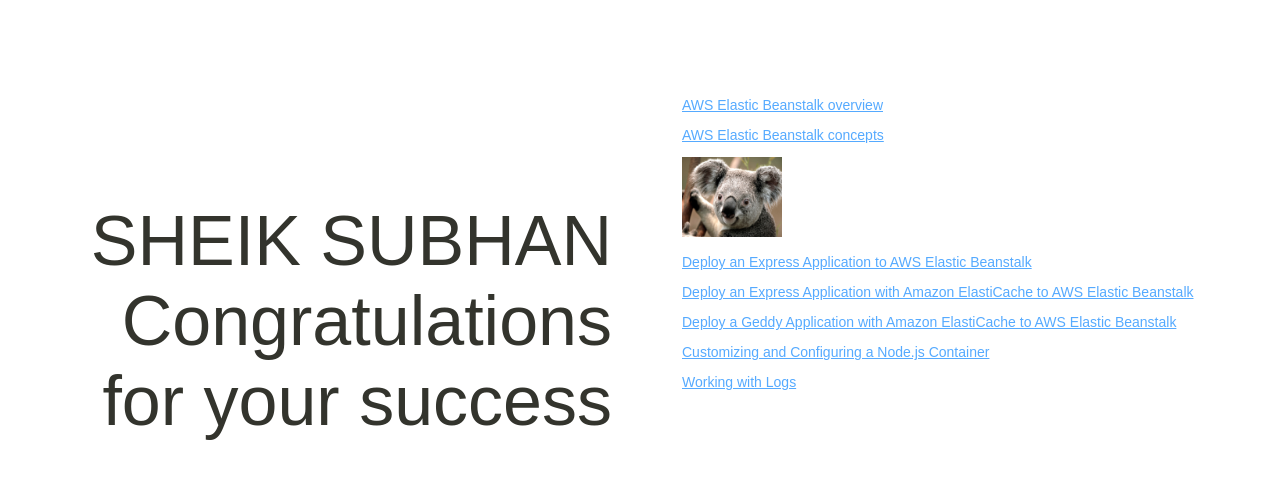
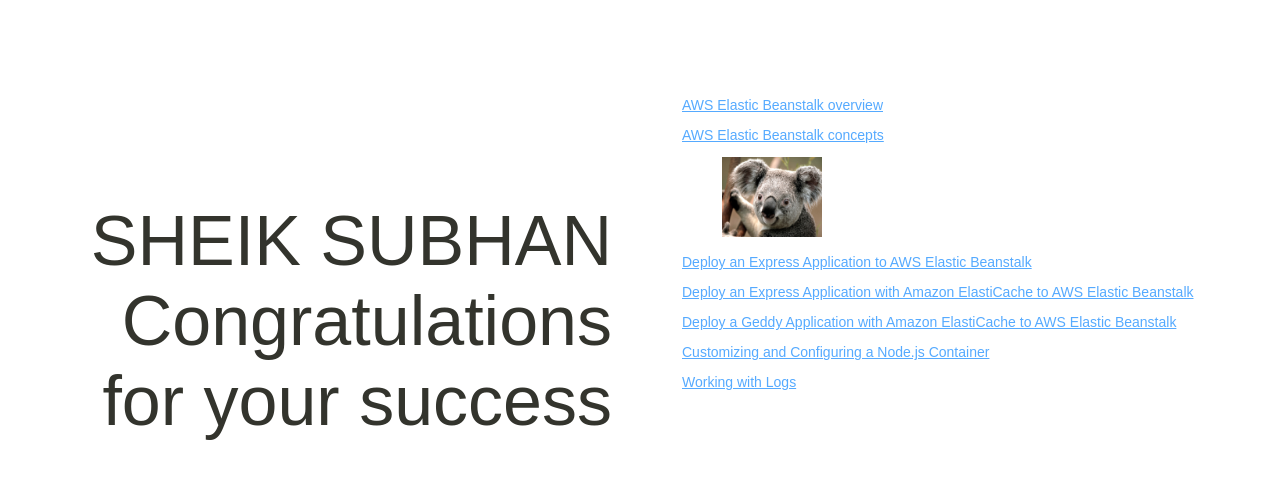
Before and after one commit to subhansheik/aws-ebs, a website: page index.html in a window 1280 px wide. Drawn offline with Linux system fonts and the light colour scheme.

Commit message:
figure added

```diff
--- a/index.html
+++ b/index.html
@@ -82,7 +82,7 @@
       <ul>
         <li><a href="http://docs.aws.amazon.com/elasticbeanstalk/latest/dg/Welcome.html">AWS Elastic Beanstalk overview</a></li>
         <li><a href="http://docs.aws.amazon.com/elasticbeanstalk/latest/dg/concepts.html">AWS Elastic Beanstalk concepts</a></li>
-        <img src="images/Koala.jpg" width="100" height="80" alt="A funny Koala sitting on the grass.">
+       <figure><img src="images/Koala.jpg" width="100" height="80" alt="A funny Koala sitting on the grass."></figure>
          <li><a href="http://docs.aws.amazon.com/elasticbeanstalk/latest/dg/create_deploy_nodejs_express.html">Deploy an Express Application to AWS Elastic Beanstalk</a></li>
         <li><a href="http://docs.aws.amazon.com/elasticbeanstalk/latest/dg/create_deploy_nodejs_express_elasticache.html">Deploy an Express Application with Amazon ElastiCache to AWS Elastic Beanstalk</a></li>
         <li><a href="http://docs.aws.amazon.com/elasticbeanstalk/latest/dg/create_deploy_nodejs_geddy_elasticache.html">Deploy a Geddy Application with Amazon ElastiCache to AWS Elastic Beanstalk </a></li>
```
